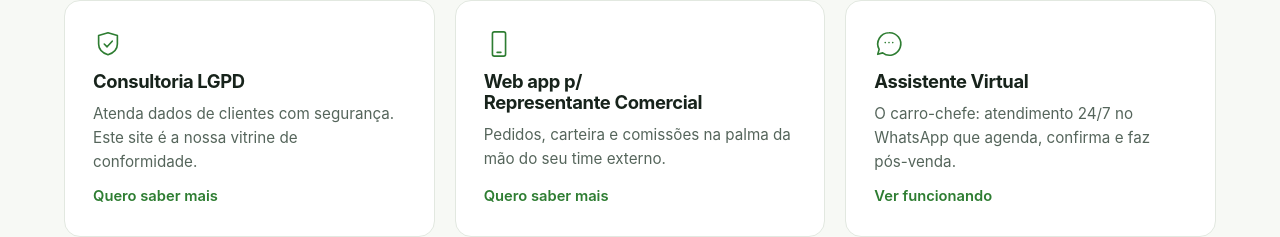
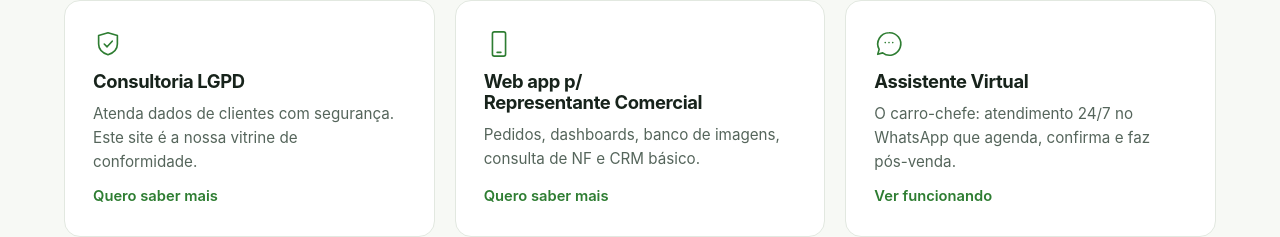
Before and after one commit to rodrigodiascon-lab/projeto-nano-guara-ia, a plain HTML site: page docs/mockup-aprovado-fase4.html in a window 1280 px wide. Shown: the part 3218-3455 px from the top of the page. Drawn offline with Linux system fonts and the light colour scheme.

Commit message:
copy: card do Representante Comercial agora lista pedidos, dashboards, banco de imagens, NF e CRM

```diff
--- a/docs/mockup-aprovado-fase4.html
+++ b/docs/mockup-aprovado-fase4.html
@@ -367,7 +367,7 @@
       <h3>Consultoria LGPD</h3><p>Atenda dados de clientes com segurança. Este site é a nossa vitrine de conformidade.</p><a href="#contato">Quero saber mais</a></div>
     <div class="serv reveal">
       <svg class="serv-ico" width="30" height="30" viewBox="0 0 256 256" fill="none" stroke="currentColor" stroke-width="14" stroke-linecap="round" stroke-linejoin="round" aria-hidden="true"><rect x="72" y="24" width="112" height="208" rx="16"/><path d="M112 200h32"/></svg>
-      <h3>Web app p/ Representante Comercial</h3><p>Pedidos, carteira e comissões na palma da mão do seu time externo.</p><a href="#contato">Quero saber mais</a></div>
+      <h3>Web app p/ Representante Comercial</h3><p>Pedidos, dashboards, banco de imagens, consulta de NF e CRM básico.</p><a href="#contato">Quero saber mais</a></div>
     <div class="serv reveal">
       <svg class="serv-ico" width="30" height="30" viewBox="0 0 256 256" fill="none" stroke="currentColor" stroke-width="14" stroke-linecap="round" stroke-linejoin="round" aria-hidden="true"><path d="M128 32a96 96 0 0 0-84 142l-12 42 42-12A96 96 0 1 0 128 32Z"/><path d="M96 116h.01M128 116h.01M160 116h.01"/></svg>
       <h3>Assistente Virtual</h3><p>O carro-chefe: atendimento 24/7 no WhatsApp que agenda, confirma e faz pós-venda.</p><a href="#assistente">Ver funcionando</a></div>
```
